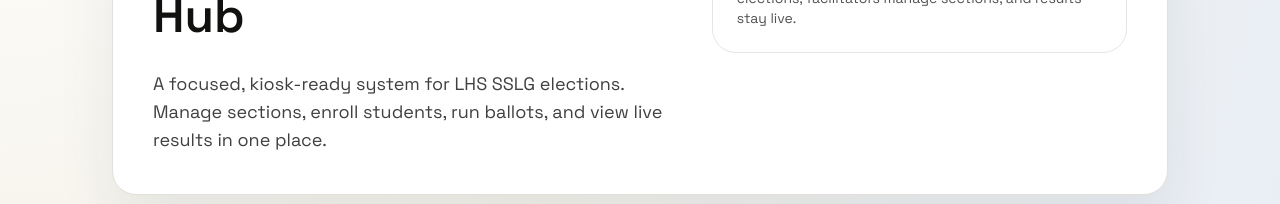
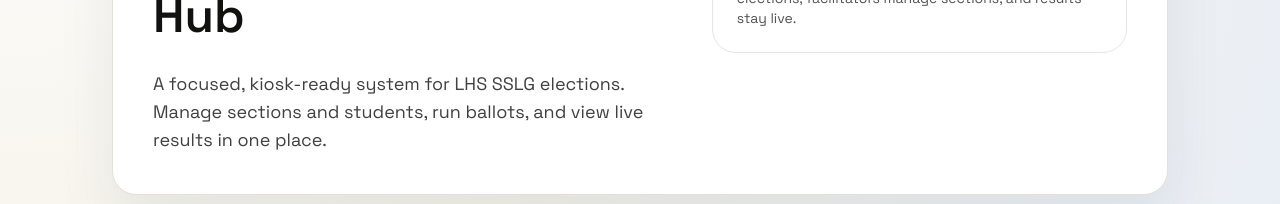
Before and after one commit to jucosmon/lhs-voting-system, a Next.js app: page / in a window 1280 px wide. Shown: the part 299-503 px from the top of the page. Built offline with nearby package versions, Linux system fonts and the light colour scheme.

Commit message:
edited some text only

```diff
--- a/app/page.tsx
+++ b/app/page.tsx
@@ -22,8 +22,8 @@
             </h1>
             <p className="max-w-2xl text-lg text-neutral-700">
               A focused, kiosk-ready system for LHS SSLG elections. Manage
-              sections, enroll students, run ballots, and view live results in
-              one place.
+              sections and students, run ballots, and view live results in one
+              place.
             </p>
           </div>
           <div className="rounded-3xl border border-neutral-200 bg-white/80 p-6">
```
